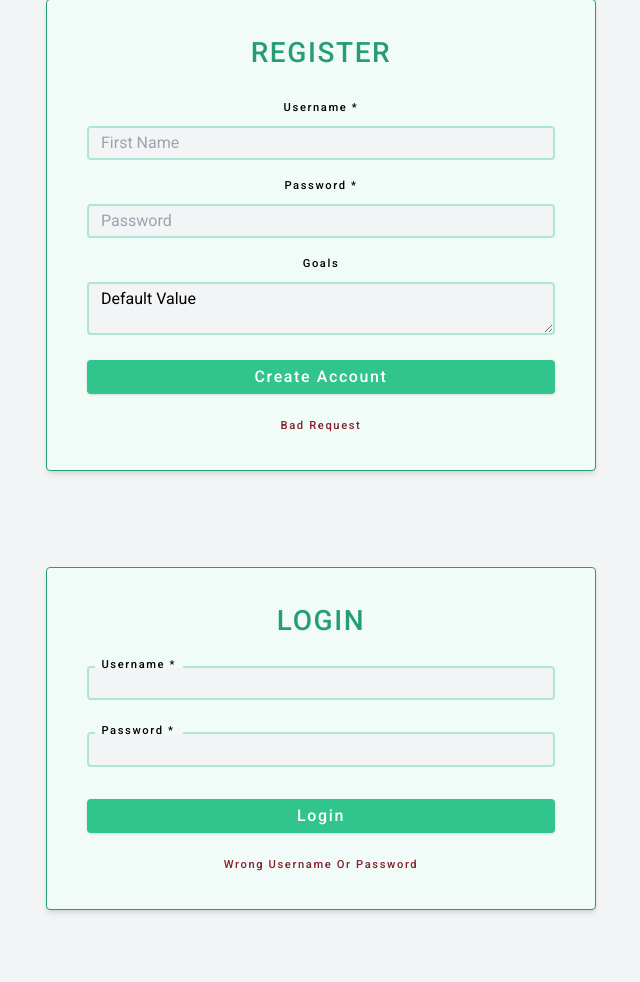
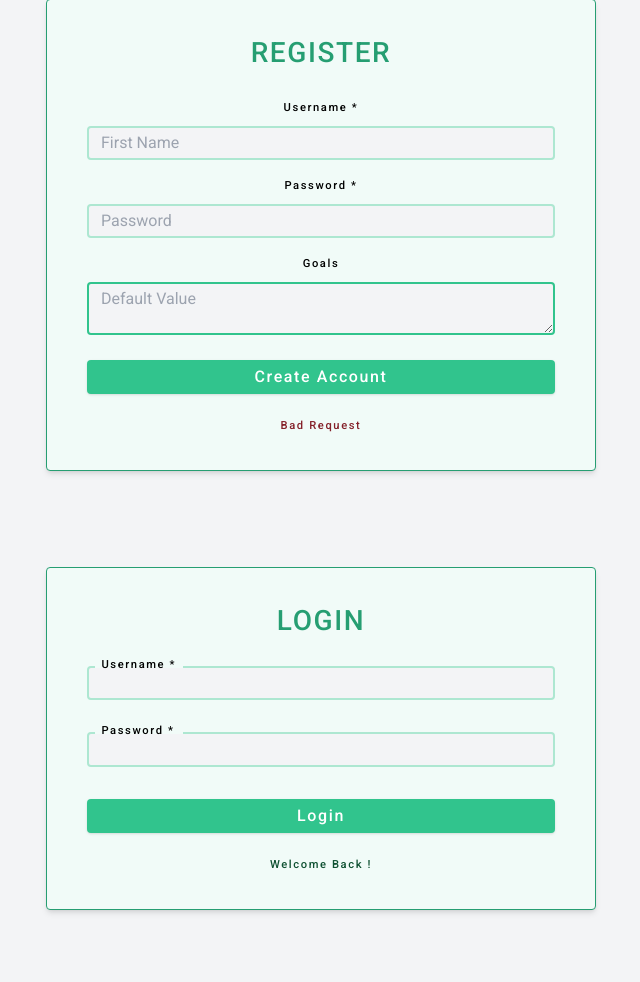
Before and after one commit to micex-pro/mpod, a PHP site: page / in a window 1280 px wide. Shown: the part 2628-3610 px from the top of the page, without its empty margins (319-959 px from the left). Run offline with PHP 8.4, Linux system fonts and the light colour scheme.

Commit message:
07/05/2023

```diff
--- a/assets/css/global.css
+++ b/assets/css/global.css
@@ -430,8 +430,14 @@ li {
   transition: var(--transition-2);
 }
 
-.form-input:focus {
+.form-input:focus,
+.form-textarea:focus {
   outline: none;
+  border: 2px solid var(--primary-500) !important;
+}
+
+.form-input:valid,
+.form-textarea:valid {
   border: 2px solid var(--primary-500) !important;
 }
 
@@ -446,8 +452,15 @@ li {
   text-transform: capitalize;
 }
 
-.form-alert {
+.form-alert-error {
   color: var(--red-dark);
+  letter-spacing: var(--letter-spacing);
+  text-transform: capitalize;
+  transition: var(--transition-2);
+}
+
+.form-alert-success {
+  color: var(--green-dark);
   letter-spacing: var(--letter-spacing);
   text-transform: capitalize;
   transition: var(--transition-2);
--- a/index.html
+++ b/index.html
@@ -204,12 +204,15 @@
           </div>
           <div class="form-row">
             <label for="goals" class="form-label">Goals</label>
-            <textarea name="rgoals" id="goals" class="form-textarea">
-Default Value</textarea
-            >
+            <textarea
+              name="rgoals"
+              id="goals"
+              class="form-textarea"
+              placeholder="Default Value"
+            ></textarea>
           </div>
           <button type="submit" class="btn btn-block">create account</button>
-          <small class="form-alert">bad request</small>
+          <small class="form-alert-error">bad request</small>
         </form>
         <form action="#login" class="form" id="lform">
           <h4>login</h4>
@@ -236,7 +239,7 @@ Default Value</textarea
             <label for="password" class="modern-label">Password *</label>
           </div>
           <button type="submit" class="btn btn-block">login</button>
-          <small class="form-alert">Wrong username or password</small>
+          <small class="form-alert-success">Welcome back !</small>
         </form>
       </div>
     </section>
```
